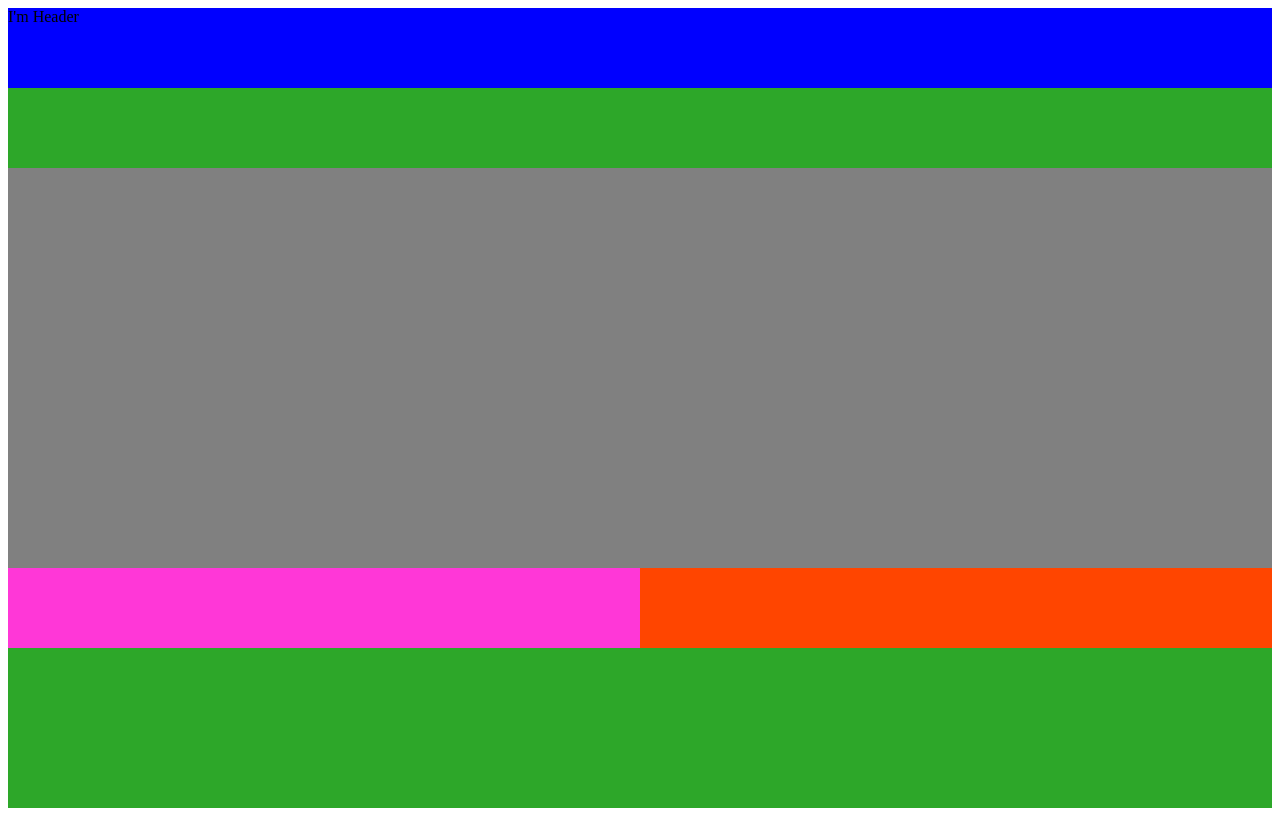
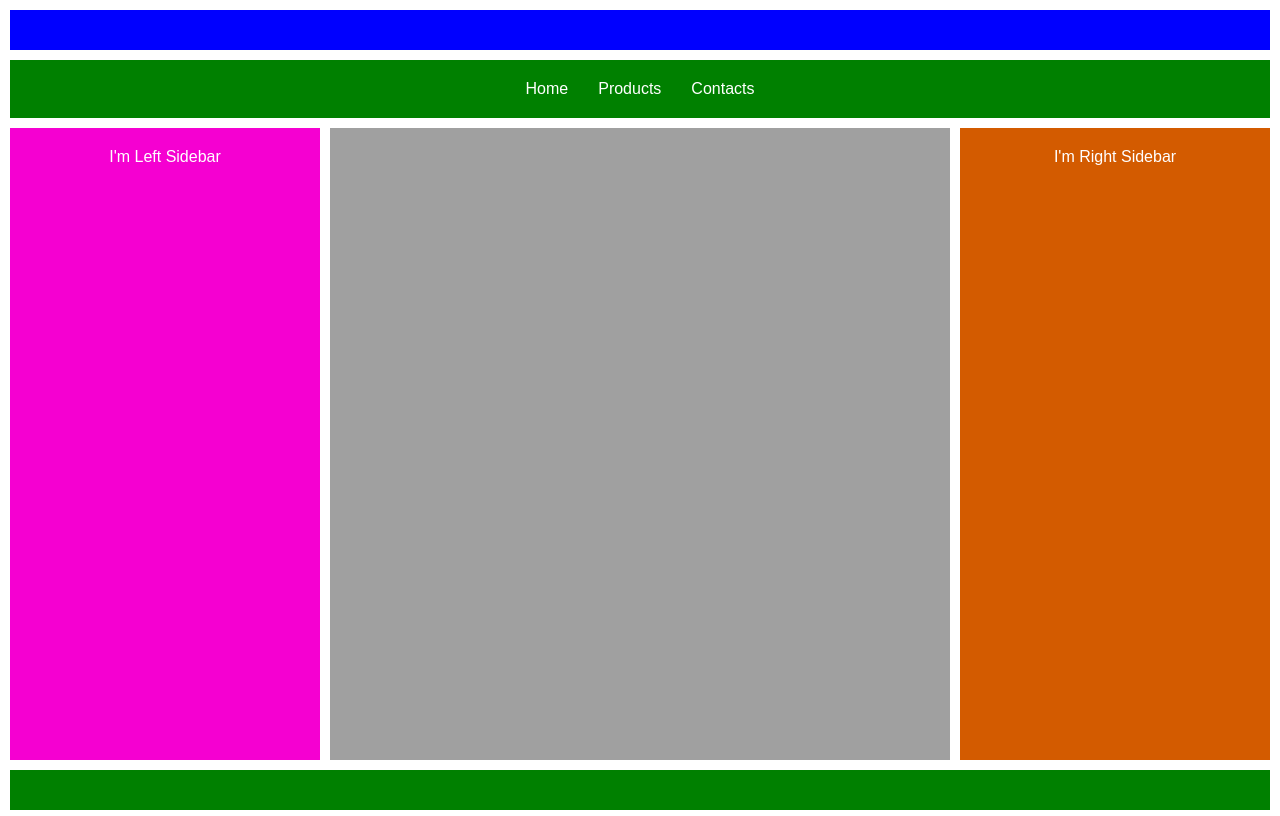
Before and after one commit to satyam-kalihari/ca-1, a plain HTML site: page index.html in a window 1280 px wide. Drawn offline with Linux system fonts and the light colour scheme.

Commit message:
completed

```diff
--- a/index.html
+++ b/index.html
@@ -3,42 +3,35 @@
   <head>
     <meta charset="UTF-8" />
     <meta name="viewport" content="width=device-width, initial-scale=1.0" />
-    <title>Document</title>
+    <title>Full Page Responsive Layout</title>
     <link rel="stylesheet" href="style.css" />
   </head>
-  <body style="height: 100vh">
-    <!-- header -->
-    <div style="height: 10vh; background-color: blue">I'm Header</div>
+  <body>
+    <div class="container">
+      <header class="header"></header>
 
-    <!-- nav -->
-    <div style="height: 10vh; background-color: rgb(45, 167, 41)"></div>
+      <nav class="nav">
+        <ul>
+          <li>Home</li>
+          <li>Products</li>
+          <li>Contacts</li>
+        </ul>
+      </nav>
 
-    <!-- button and data -->
-    <div style="height: 60vh;" class="container">
-      <!-- up -->
-      <div
-        style="height: 50vh; background-color: gray; column-span: 2"
-        class="data"
-      ></div>
-      <!-- down -->
-      <div
-        style="
-          height: 10vh;
-          display: flex;
-          justify-content: space-between;
-          align-items: center;
-        "
-      >
-        <div
-          style="background-color: rgb(255, 55, 215); width: 50%; height: 100%"
-        ></div>
-        <div
-          style="background-color: orangered; width: 50%; height: 100%"
-        ></div>
-      </div>
+      <main class="content-wrapper">
+        <aside class="left-sidebar">I'm Left Sidebar</aside>
+
+        <article class="main-content"></article>
+
+        <aside class="right-sidebar">I'm Right Sidebar</aside>
+
+        <div class="footer-widgets">
+          <div class="footer-widget footer-widget-1">I'm Left Sidebar</div>
+          <div class="footer-widget footer-widget-2">I'm Right Sidebar</div>
+        </div>
+      </main>
+
+      <footer class="footer"></footer>
     </div>
-
-    <!-- footer -->
-    <div style="height: 20vh; background-color: rgb(45, 167, 41)"></div>
   </body>
 </html>
--- a/style.css
+++ b/style.css
@@ -1,5 +1,126 @@
-@media screen and (min-width: 768px) {
-    .container{
+html,
+body {
+  height: 100%;
+  margin: 0;
+  font-family: sans-serif;
+  color: #333;
+  border: 5px solid #ffffff;
+}
 
-    };
+.container {
+  display: flex;
+  flex-direction: column;
+  height: 100%;
+  background-color: #fff;
+  gap: 10px;
 }
+
+.header,
+.nav,
+.footer,
+.left-sidebar,
+.main-content,
+.right-sidebar {
+  padding: 20px;
+  background-color: #888888;
+  color: #fff;
+  text-align: center;
+}
+.header {
+  background-color: blue;
+}
+.nav {
+  background-color: green;
+}
+.left-sidebar {
+  background-color: pink;
+}
+.right-sidebar {
+  background-color: orange;
+}
+.footer {
+  background-color: green;
+}
+
+.header,
+.footer,
+.nav {
+  flex-shrink: 0;
+}
+
+.nav ul {
+  list-style: none;
+  margin: 0;
+  padding: 0;
+  display: flex;
+  justify-content: center;
+  gap: 30px;
+}
+
+.content-wrapper {
+  flex-grow: 1;
+  display: grid;
+  grid-template-columns: 1fr 2fr 1fr;
+  grid-template-areas: "left main right";
+  gap: 10px;
+}
+
+.left-sidebar {
+  grid-area: left;
+  background-color: #f500d1;
+}
+
+.main-content {
+  grid-area: main;
+  background-color: #a0a0a0;
+  padding: 20px;
+}
+
+.right-sidebar {
+  grid-area: right;
+  background-color: #d35b00;
+}
+
+.footer-widgets {
+  display: none;
+}
+
+.footer-widget-1 {
+  background-color: pink;
+}
+
+@media (max-width: 768px) {
+  .content-wrapper {
+    display: flex;
+    flex-direction: column;
+  }
+
+  .main-content {
+    order: 1;
+    flex-grow: 1;
+  }
+
+  .left-sidebar,
+  .right-sidebar {
+    display: none;
+  }
+  .footer-widgets {
+    order: 2;
+    display: flex;
+  }
+
+  .footer-widget {
+    flex: 1;
+    padding: 20px;
+    text-align: center;
+    color: #fff;
+  }
+
+  .footer-widget-1 {
+    background-color: rgb(255, 0, 234);
+  }
+
+  .footer-widget-2 {
+    background-color: rgb(255, 136, 0);
+  }
+}
```
